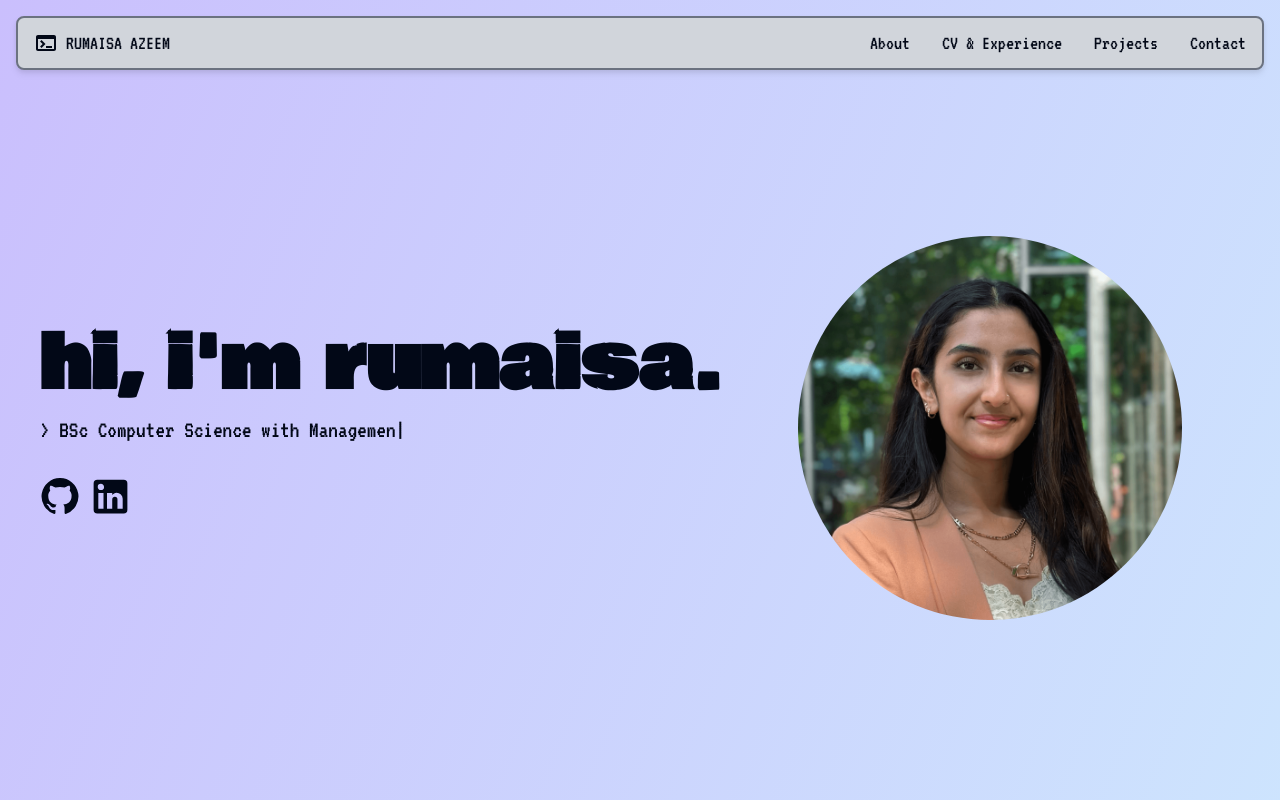
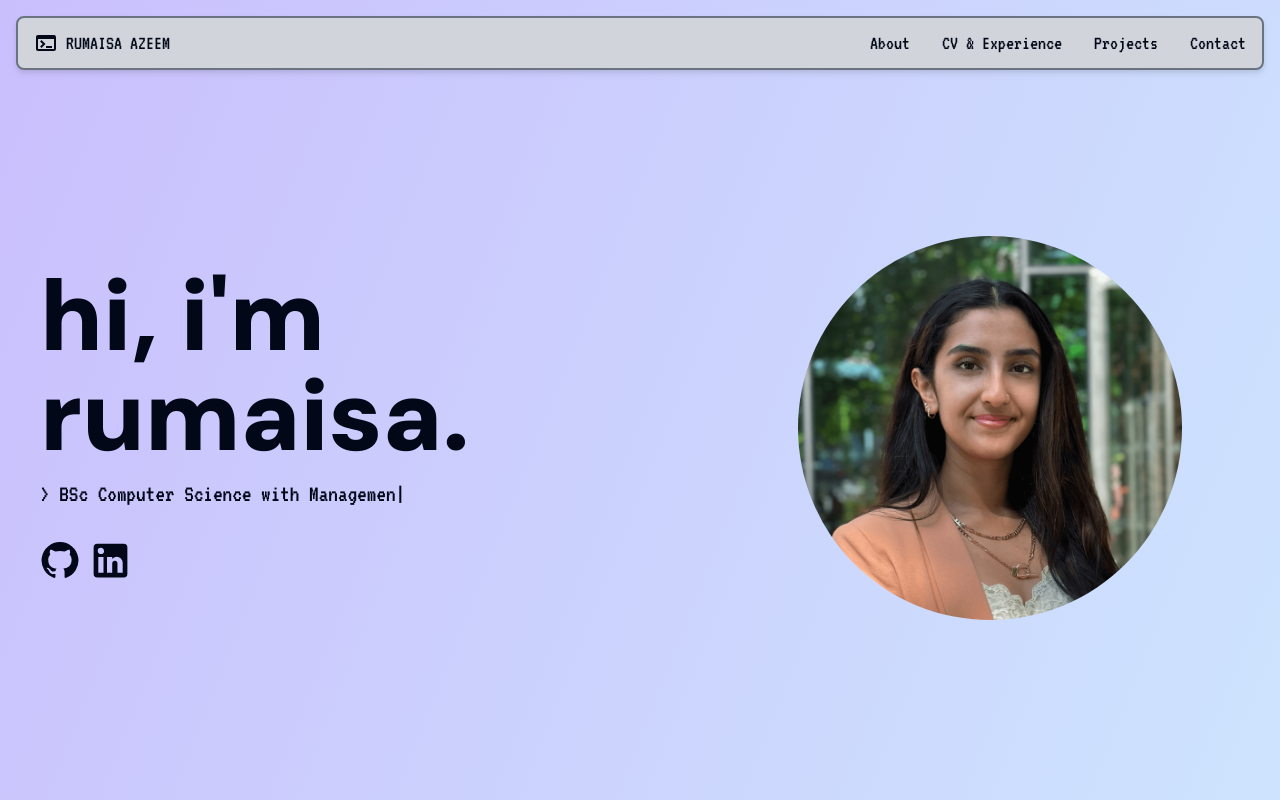
Before and after one commit to rumaisa-azeem/website, a React (Create React App) app: page / in a window 1280 px wide. Shown: the top 800 px of the page. Built offline with nearby package versions, Linux system fonts and the light colour scheme.

Commit message:
change hero font

```diff
--- a/src/sections/hero.js
+++ b/src/sections/hero.js
@@ -8,7 +8,7 @@ export default function Hero() {
         <div id="hero-section" className="h-screen flex flex-col justify-center snap-start">
             <div className="p-10 container mx-auto xs:pt-24 flex flex-col-reverse lg:flex-row">
                 <div id="hero_text" className="flex basis-1/2 xl:basis-7/12 flex-col justify-center text-center lg:text-left space-y-3">
-                    <h1 className="text-3xl xs:text-6xl lg:text-7xl font-extrabold font-display">hi, i'm rumaisa.</h1>
+                    <h1 className="text-3xl xs:text-6xl lg:text-[100px] font-display">hi, i'm rumaisa.</h1>
                     <span className="xs:text-2xl">
                         <Typewriter
                             onInit={(typewriter) => {
--- a/src/styles/index.css
+++ b/src/styles/index.css
@@ -1,5 +1,6 @@
 @import url('https://fonts.googleapis.com/css2?family=Raleway:ital,wght@0,100..900;1,100..900&family=VT323&display=swap');
 @import url('https://fonts.googleapis.com/css2?family=Bowlby+One&family=Raleway:ital,wght@0,100..900;1,100..900&family=VT323&display=swap');
+@import url('https://fonts.googleapis.com/css2?family=DM+Sans:ital,opsz,wght@0,9..40,900;1,9..40,900&family=Source+Sans+3:ital,wght@0,200..900;1,200..900&family=Ubuntu+Mono:ital,wght@0,400;0,700;1,400;1,700&display=swap');
 
 @tailwind base;
 @tailwind components;
@@ -7,6 +8,13 @@
 
 body {
     font-size: 1.25rem;
+}
+
+.dm-sans-black {
+            font-family: "DM Sans", sans-serif;
+            font-optical-sizing: auto;
+            font-weight: 900;
+            font-style: normal;
           }
 
 .vt323-regular {
@@ -19,6 +27,10 @@ body {
   font-family: "Bowlby One", sans-serif;
   font-weight: 400;
   font-style: normal;
+}
+
+body {
+  font-size: 1.25rem;
 }
 
 /* magicui stuff */
--- a/tailwind.config.js
+++ b/tailwind.config.js
@@ -20,7 +20,7 @@ module.exports = {
     },
     extend: {
       fontFamily: {
-        display: ['Bowlby One']
+        display: ['DM Sans']
       },
       colors: {
         border: "hsl(var(--border))",
```
Lines whose indentation alone changed are shown as unchanged.
